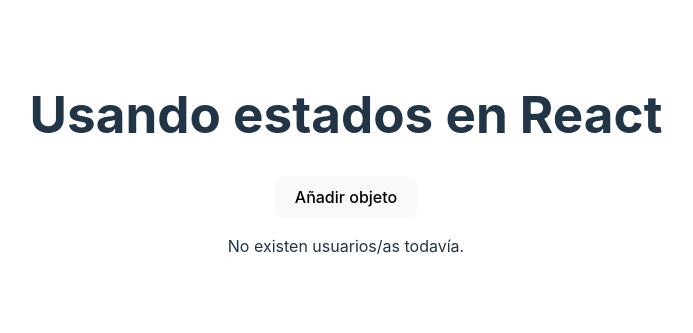
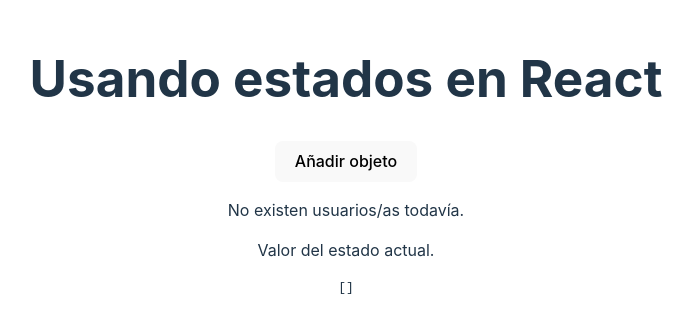
Before and after one commit to Jucagovi/react_DWC, a React (Vite) app: page / in a window 1280 px wide. Shown: the part 237-570 px from the top of the page, without its empty margins (294-987 px from the left). Built offline with nearby package versions, Linux system fonts and the light colour scheme.

Commit message:
Formularios

```diff
--- a/src/componentes/UT04/useState/Objetos.jsx
+++ b/src/componentes/UT04/useState/Objetos.jsx
@@ -36,10 +36,10 @@ function Objetos() {
         )}
       </div>
       {/* Imprimir el estado con formato JSON (Objeto) para comprobar. */}
-      {/* <div className='estado'>
+      <div className='estado'>
         <p>Valor del estado actual.</p>
         <pre>{JSON.stringify(prueba, null, 2)}</pre>
-      </div> */}
+      </div>
     </React.Fragment>
   );
 }
```
